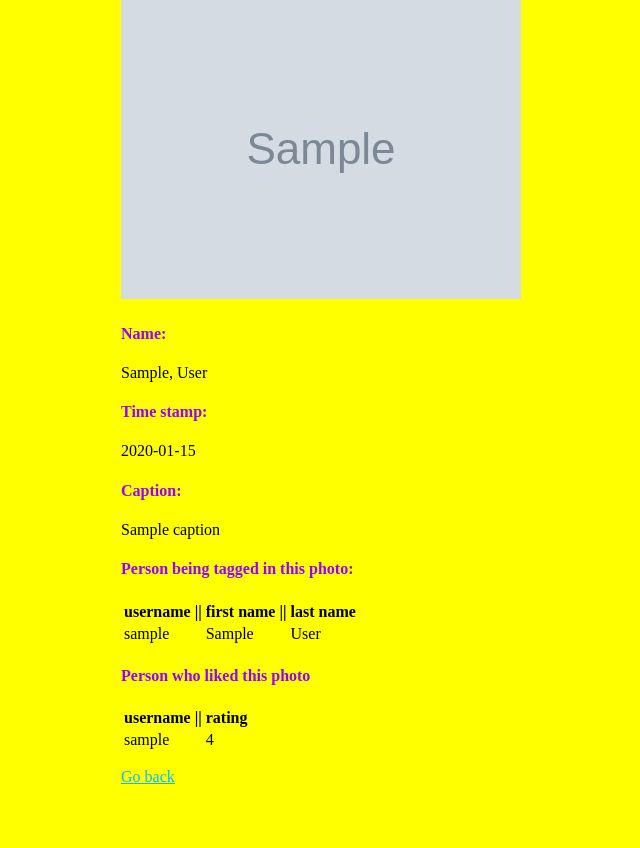
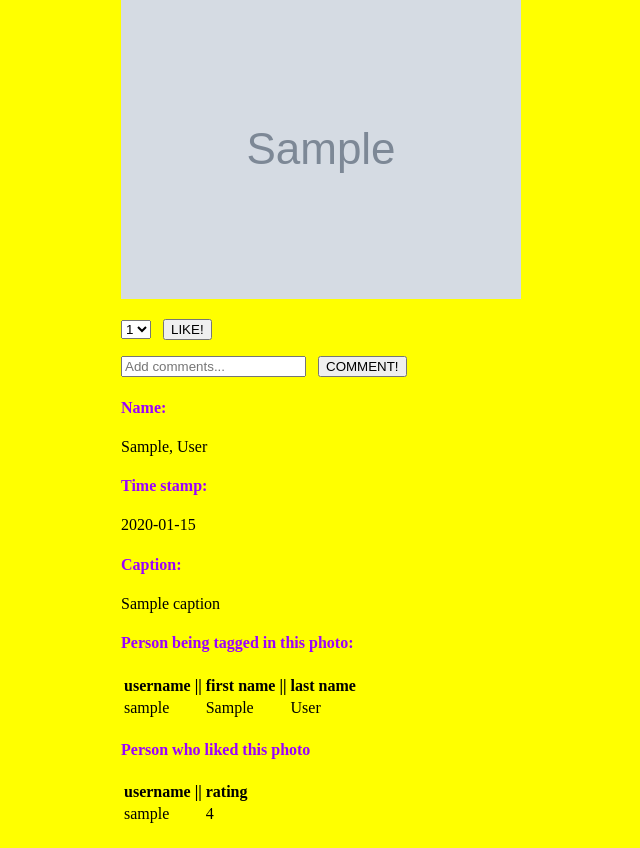
Before and after one commit to lmxy0212/Finstagram, a Flask app: template Flask/templates/view_further_info.html in a window 1280 px wide. Shown: the part 309-1157 px from the top of the page, without its empty margins (419-1059 px from the left). Run offline with Flask 2, Linux system fonts and the light colour scheme; the template is opened without the code that fills it: most values are stand-ins (such as "Sample title", 1, 10 or a date in 2020); grey boxes marked "Sample" are stand-in pictures.

Commit message:
like and comments on photo

```diff
--- a/Flask/templates/view_further_info.html
+++ b/Flask/templates/view_further_info.html
@@ -18,14 +18,37 @@
 </head>
 <body style="background-color:yellow;">
     <h1 style="color:rgb(155,123,235)">View Further Detail:</h1>
+    <p><img src="/photo/{{photo.filepath}}" alt={{photo.photoID}}></p>
+    {#    -------------------------------- like the photo------------------------------------------#}
+    <div>
+        <form action="/likes/{{photo.photoID}}" method="post" enctype="multipart/form-data">
+            <select name = "rating">
+                <option value = 1> 1 </option>
+                <option value = 2> 2 </option>
+                <option value = 3> 3 </option>
+                <option value = 4> 4 </option>
+                <option value = 5> 5 </option>
+            </select>
+            &nbsp&nbsp<input type="submit" value="LIKE!">
+
+        </form>
+    </div>
+    {#    -------------------------------- Comment the photo------------------------------------------#}
+    <p><div>
+        <form action="/add_comment/{{photo.photoID}}"  method="post">
+            <input type="text" name= "content" placeholder="Add comments..." >
+             &nbsp&nbsp<input type="submit" value="COMMENT!">
+        </form>
+    </div></p>
 
 
     {#    -------------------------------- display person who post this ------------------------------------------#}
-    <p><img src="/photo/{{photo.filepath}}" alt={{photo.photoID}}></p>
         <h4 style="color:rgb(155,0,255)">Name:</h4> {{name.firstName}}, {{name.lastName}}
         <h4 style="color:rgb(155,0,255)">Time stamp:</h4> {{photo.postingdate}}
 
     <h4 style="color:rgb(155,0,255)">Caption: </h4>{{photo.caption}}
+
+
 
 
     {#    -------------------------------- display tags ------------------------------------------#}
@@ -56,6 +79,19 @@
     {% endfor %}
     </table>
 
+    {#    -------------------------------- display comments ------------------------------------------#}
+    <h4 style="color:rgb(155,0,255)">Person who commented on this photo</h4>
+    <table>
+    <th>username ||</th>
+    <th>content</th>
+    {% for content in contents %}
+        <tr>
+            <td>{{content.username}}</td>
+            <td>{{content.content}}</td>
+        </tr>
+    {% endfor %}
+    </table>
+
     {% if message %}
         {{ message }}
     {% endif %}
```
